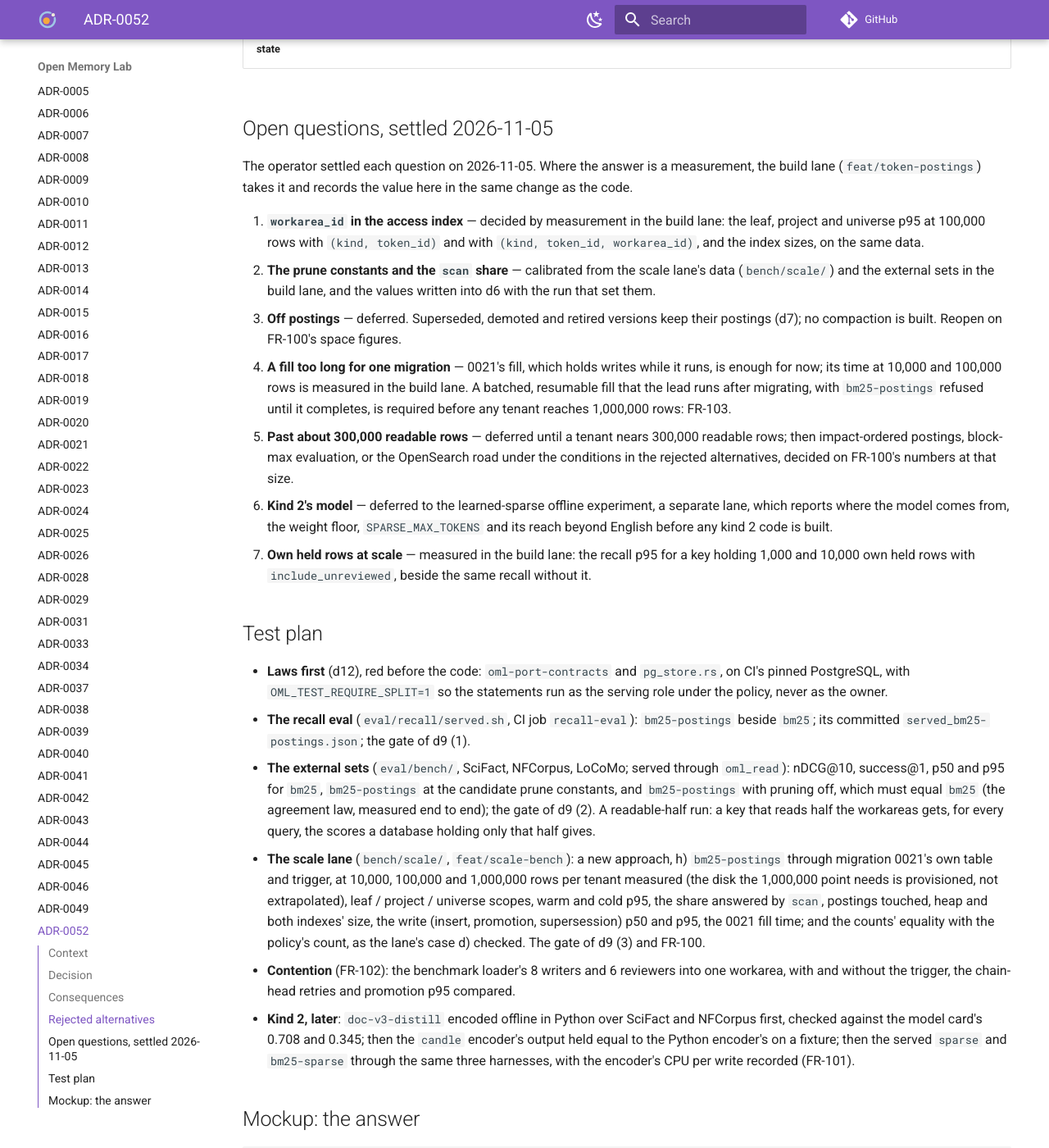
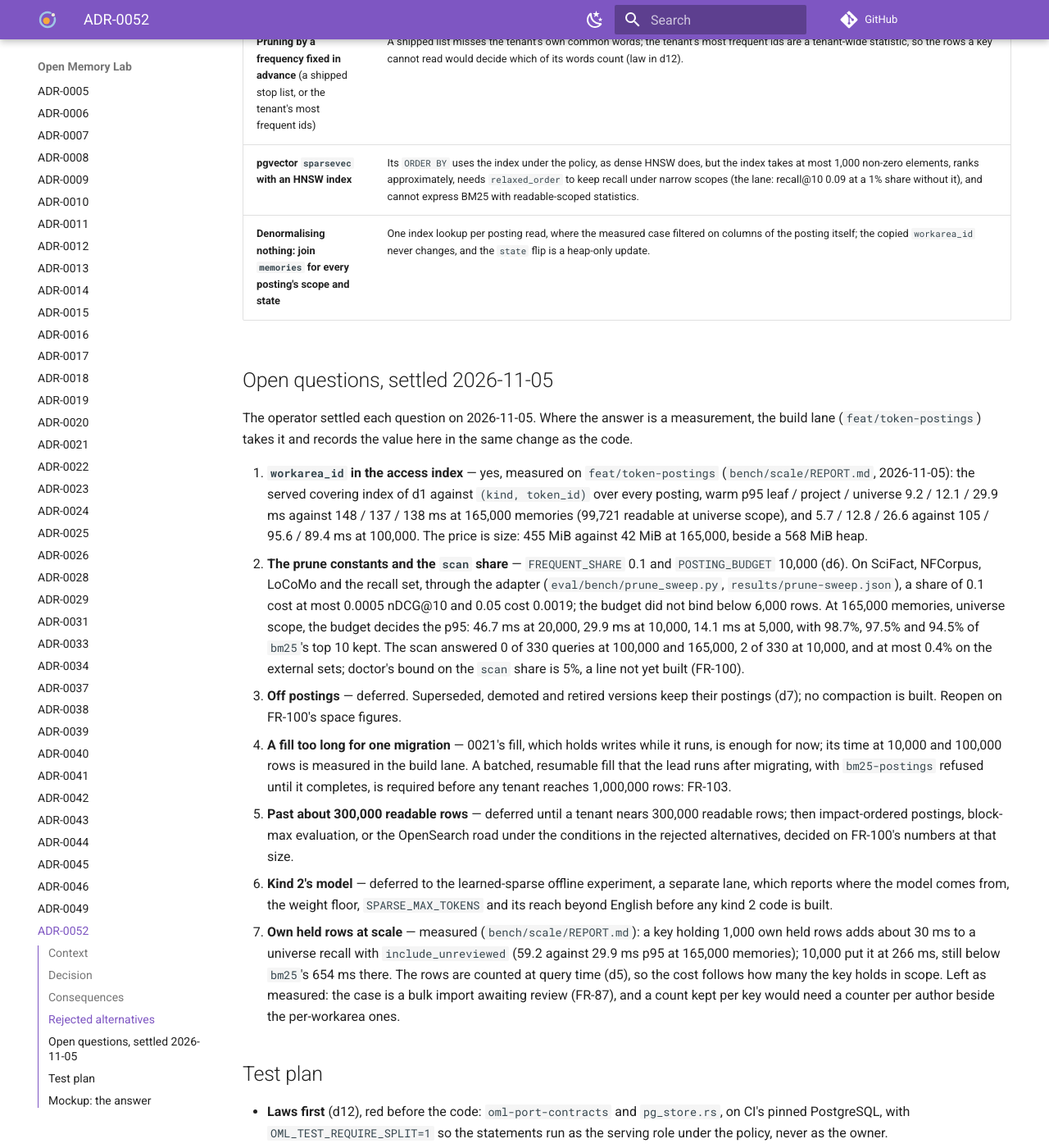
Before and after one commit to e8kor/open-memory-lab, an MkDocs documentation site: the page built from docs/adr/ADR-0052-text-search-reads-integer-postings-that-row-security-lets-an-index-serve.md, in a window 1280 px wide and 1400 px high, scrolled down 7790 px. Shown: the whole window at 82% size. Built offline with MkDocs 1.6.1 and Material for MkDocs 9.7.7, drawn with Linux system fonts in a browser that asks for light colours; comment, search, counter and statistics services are not loaded; some of the changed text lies outside the part shown.

Commit message:
Record ADR-0052's measured answers: the served covering index, the prune constants, own held rows at scale, and the default moved
Measured on feat/token-postings on 2026-11-05: workarea_id belongs in the
access index, as a covering index over the served postings (9.2 / 12.1 /
29.9 ms p95 by scope at 165,000 memories against 148 / 137 / 138 for
(kind, token_id)); FREQUENT_SHARE 0.1 and POSTING_BUDGET 10,000, which
cost at most 0.0005 nDCG@10 on the external sets; 10,000 own held rows put
a universe recall at 266 ms; and d9's evidence held, so bm25-postings is
that build's default. 1,000,000 memories were not measured.

```diff
--- a/docs/adr/ADR-0052-text-search-reads-integer-postings-that-row-security-lets-an-index-serve.md
+++ b/docs/adr/ADR-0052-text-search-reads-integer-postings-that-row-security-lets-an-index-serve.md
@@ -80,11 +80,17 @@
     Only versions of the hit kinds (`memory`, `derived_fact`) get postings, as only they are
     recalled (ADR-0025 d8); a steering or guardrail row, and a retirement version, get none.
 
-    Two indexes per partition: `(kind, token_id)`, the access path every query takes, and
-    `(memory_id)`, for the state flips, the erase and d6's rescoring. `fillfactor` 90, so a state flip,
-    which touches no indexed column, stays a heap-only update. Only leakproof equalities reach the
-    indexes (`kind`, `token_id`, `memory_id`, `tenant_id`), so the indexes serve the serving role; the
-    `workarea_id` and `state` predicates filter the fetched rows, as the measured case did. The owner
+    Two indexes per partition (amended 2026-11-05, open question 1): `search_postings_served`,
+    `(kind, token_id, workarea_id) INCLUDE (memory_kind, memory_id, weight, doc_len, tenant_id)
+    WHERE state = 1`, the access path every query takes, and `(memory_id)`, for the own held rows,
+    the state flips, the erase and d6's rescoring. The served index holds the served postings alone,
+    ordered so that a recall reads its own workareas' postings of a token and nothing else, and
+    carries every column a score needs, so the read is index-only once vacuum has marked the pages
+    visible. The first reading, `(kind, token_id)` over every posting with `workarea_id` and `state`
+    filtered from the heap and `fillfactor` 90 to keep a flip heap-only, measured 3 to 18 times
+    slower (open question 1); a flip into or out of served now touches the served index, which d8's
+    write cost includes. Only leakproof equalities reach the indexes (`kind`, `token_id`,
+    `workarea_id`, `memory_id`, `tenant_id`), so they serve the serving role. The owner
     creates each partition in the same owner transaction that ADR-0034 d11 runs for `memories`, before
     the attach, under the same lock timeout; 0021 creates one for every existing tenant. The serving
     role holds `SELECT`, `INSERT`, `UPDATE` and `DELETE` on it, as on `search_vocabulary`. The cost,
@@ -158,9 +164,10 @@
   `FREQUENT_SHARE` of the readable row count; frequent forms are pruned, then, while the kept forms'
   summed readable frequencies exceed `POSTING_BUDGET`, the most frequent kept form is pruned too. Both
   decisions read d5's sums alone, so which word is pruned depends only on rows the key may read
-  (law in d12). The two are constants in `oml-pg`, not settings; their values are set by the scale
-  lane and the external sets before the pipeline is enabled (FR-100), and the run that sets them is
-  committed. A pruned word still counts for the candidates it reaches (d4 step 5); what pruning loses
+  (law in d12). The two are constants in `oml-pg`, not settings: `FREQUENT_SHARE` 0.1 and
+  `POSTING_BUDGET` 10,000, set on 2026-11-05 by the scale lane and the external sets (open
+  question 2), whose runs are committed. The best `4 × k` candidates by the kept forms are rescored
+  (d4 step 5). A pruned word still counts for the candidates it reaches (d4 step 5); what pruning loses
   is the rows that hold **only** pruned words. When every form is pruned, the retriever runs ADR-0049
   d12's `bm25` statement over the stored lexemes instead, which ranks identically (d12), and says so:
   the answer's `search.access` is `scan`. This fallback costs what the scan costs (1.4 s p95 at
@@ -203,7 +210,7 @@
   the trigger's lock on `memories` for its fill, so writes wait for it; the fill time at 100,000 and
   1,000,000 rows is measured before the release that carries 0021 (FR-100); a batched, resumable fill is required before any tenant reaches 1,000,000 rows (open question 4, FR-103). Kind
   2 is filled by the encoder after start, oldest first. `bm25-postings` enters the build disabled
-  (ADR-0049 d10); `sparse` and `bm25-sparse` are refused at start while the backlog is above zero.
+  (ADR-0049 d10) and becomes the default when d9's evidence holds, as it did on 2026-11-05; `sparse` and `bm25-sparse` are refused at start while the backlog is above zero.
 
 - **d9 — Two retriever kinds behind the `Retriever` port, three named pipelines, and the default moved
   by evidence.** `RetrieverKind` gains `Bm25Postings` and, with the encoder, `Sparse`. `PgStore`
@@ -222,11 +229,21 @@
     0.67); (2) on SciFact, NFCorpus and LoCoMo its nDCG@10 is at most 0.005 below served `bm25`'s, which
     bounds what pruning costs; (3) on the scale lane its p95 at 100,000 readable rows, universe scope,
     is at most 50 ms and below `bm25`'s. `bm25` stays enabled, since it is the fallback statement and
-    the comparison. `sparse` or `bm25-sparse` replaces the default only when it passes the same gate
+    the comparison. *Met on 2026-11-05, one release build of `feat/token-postings`:* (1) success@1
+    0.826 and success@5 0.934, `bm25`'s own; (2) nDCG@10 0.6851 / 0.3209 / 0.5030 on SciFact /
+    NFCorpus / LoCoMo against `bm25`'s 0.6851 / 0.3214 / 0.5033; (3) 29.9 ms p95 at 99,721 readable
+    rows, universe scope, against `bm25`'s 492.7 ms. `bm25-postings` is that build's default.
+    `sparse` or `bm25-sparse` replaces the default only when it passes the same gate
     and ranks above the default on the external sets (ADR-0049 d12 item 6's rule), at a p95 that meets
     (3). Each step is a change to `search.default`, no code change.
 
-- **d10 — What 1,000,000 memories cost, as far as it is measured.** *Latency:* about 137 ms p95 with
+- **d10 — What 1,000,000 memories cost, as far as it is measured.** *Measured on 2026-11-05*
+  (`bench/scale/REPORT.md`, 10,000 to 165,000 memories, about 36 postings each): 29.9 ms p95 at
+  99,721 readable rows, universe scope; heap, both indexes and the counts about 7 times the
+  memories heap, 1.1 GiB per 165,000 memories, about 6.7 GiB per 1,000,000 by linear
+  extrapolation; 0021's fill about 0.4 s per 1,000 memories. 1,000,000 itself was not measured:
+  the build host lacked the disk. The paragraph below is the estimate this record was proposed
+  with. *Latency:* about 137 ms p95 with
   the 100 most frequent tokens pruned, universe scope, extrapolated from 200,000; leaf scopes cost
   less, since the scope filter drops their postings after the fetch. That misses 50 ms at 1,000,000;
   `POSTING_BUDGET` can hold the bound at the price of more pruning, and what that price is in nDCG is
@@ -313,12 +330,20 @@
 The operator settled each question on 2026-11-05. Where the answer is a measurement, the build lane
 (`feat/token-postings`) takes it and records the value here in the same change as the code.
 
-1. **`workarea_id` in the access index** — decided by measurement in the build lane: the leaf,
-   project and universe p95 at 100,000 rows with `(kind, token_id)` and with `(kind, token_id,
-   workarea_id)`, and the index sizes, on the same data.
-2. **The prune constants and the `scan` share** — calibrated from the scale lane's data
-   (`bench/scale/`) and the external sets in the build lane, and the values written into d6
-   with the run that set them.
+1. **`workarea_id` in the access index** — yes, measured on `feat/token-postings`
+   (`bench/scale/REPORT.md`, 2026-11-05): the served covering index of d1 against `(kind,
+   token_id)` over every posting, warm p95 leaf / project / universe 9.2 / 12.1 / 29.9 ms against
+   148 / 137 / 138 ms at 165,000 memories (99,721 readable at universe scope), and 5.7 / 12.8 /
+   26.6 against 105 / 95.6 / 89.4 ms at 100,000. The price is size: 455 MiB against 42 MiB at
+   165,000, beside a 568 MiB heap.
+2. **The prune constants and the `scan` share** — `FREQUENT_SHARE` 0.1 and `POSTING_BUDGET`
+   10,000 (d6). On SciFact, NFCorpus, LoCoMo and the recall set, through the adapter
+   (`eval/bench/prune_sweep.py`, `results/prune-sweep.json`), a share of 0.1 cost at most 0.0005
+   nDCG@10 and 0.05 cost 0.0019; the budget did not bind below 6,000 rows. At 165,000 memories,
+   universe scope, the budget decides the p95: 46.7 ms at 20,000, 29.9 ms at 10,000, 14.1 ms at
+   5,000, with 98.7%, 97.5% and 94.5% of `bm25`'s top 10 kept. The scan answered 0 of 330
+   queries at 100,000 and 165,000, 2 of 330 at 10,000, and at most 0.4% on the external sets;
+   doctor's bound on the `scan` share is 5%, a line not yet built (FR-100).
 3. **Off postings** — deferred. Superseded, demoted and retired versions keep their postings
    (d7); no compaction is built. Reopen on FR-100's space figures.
 4. **A fill too long for one migration** — 0021's fill, which holds writes while it runs, is
@@ -331,8 +356,12 @@
 6. **Kind 2's model** — deferred to the learned-sparse offline experiment, a separate lane, which
    reports where the model comes from, the weight floor, `SPARSE_MAX_TOKENS` and its reach beyond
    English before any kind 2 code is built.
-7. **Own held rows at scale** — measured in the build lane: the recall p95 for a key holding 1,000
-   and 10,000 own held rows with `include_unreviewed`, beside the same recall without it.
+7. **Own held rows at scale** — measured (`bench/scale/REPORT.md`): a key holding 1,000 own held
+   rows adds about 30 ms to a universe recall with `include_unreviewed` (59.2 against 29.9 ms p95
+   at 165,000 memories); 10,000 put it at 266 ms, still below `bm25`'s 654 ms there. The rows are
+   counted at query time (d5), so the cost follows how many the key holds in scope. Left as
+   measured: the case is a bulk import awaiting review (FR-87), and a count kept per key would
+   need a counter per author beside the per-workarea ones.
 
 ## Test plan
 
```
Also changed, not shown: docs/product/roadmap.md (+1 -1 lines).
